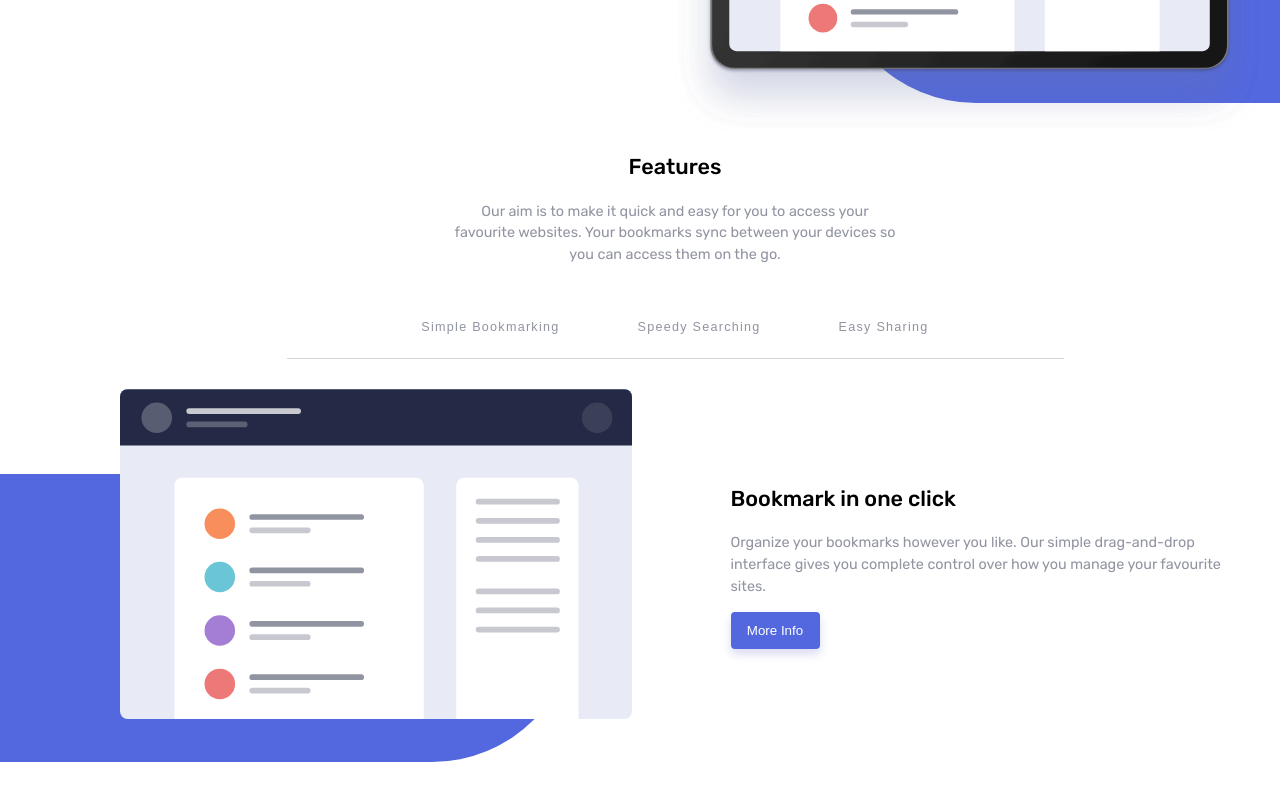
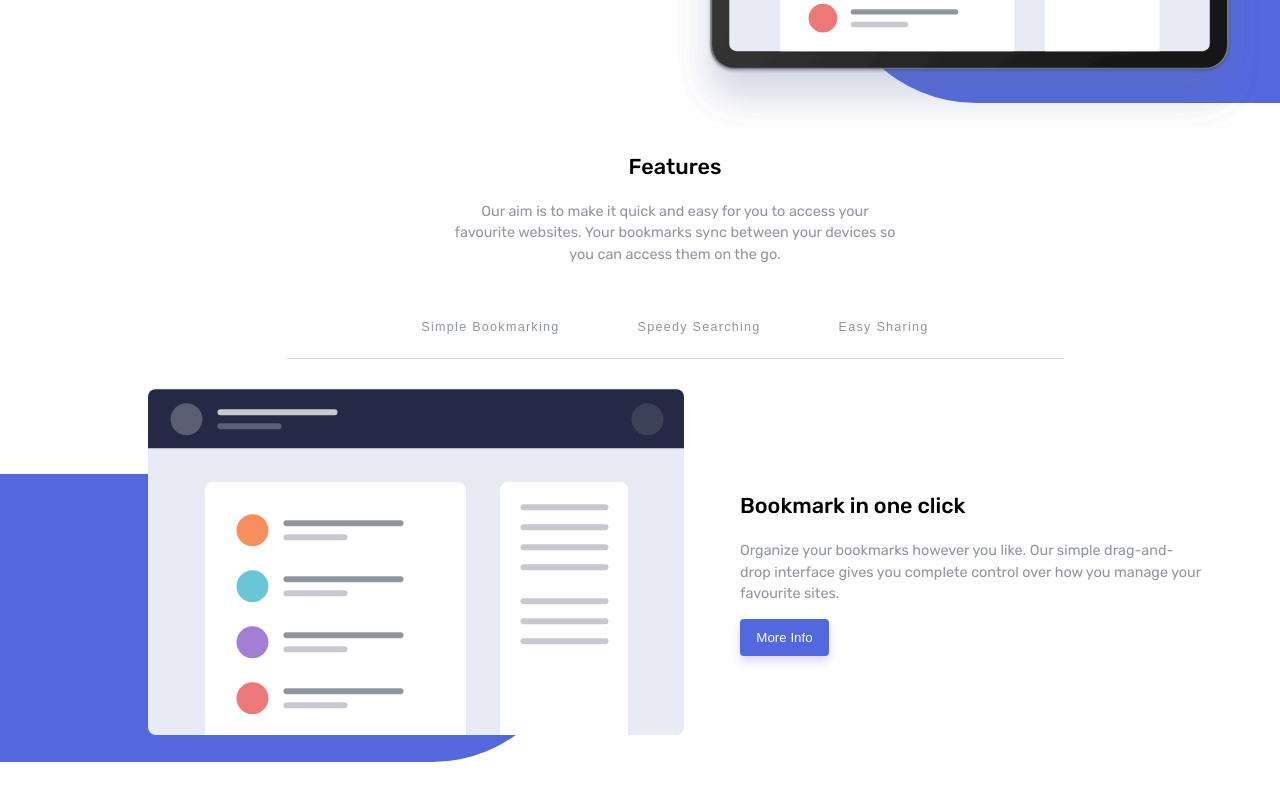
Before and after one commit to yirano/react-bookmark_lp, a React (Create React App) app: page / in a window 1280 px wide. Shown: the part 437-1237 px from the top of the page. Built offline with nearby package versions, Linux system fonts and the light colour scheme.

Commit message:
Adjust svg sizes

```diff
--- a/src/components/Features/Features.styles.css
+++ b/src/components/Features/Features.styles.css
@@ -48,16 +48,19 @@ button.currentSlide {
 }
 
 .slideContent {
-	justify-content: space-between;
+	justify-content: space-evenly;
 }
 
 .slideImg,
 .slideWordWrap {
-	width: 45%;
+	width: 50%;
+	align-self: center;
+	margin: 0 28px;
 }
 
 .slideImg img {
-	width: 40vw;
+	max-width: 46vw;
+	max-height: auto;
 }
 
 .slideWordWrap {
```
